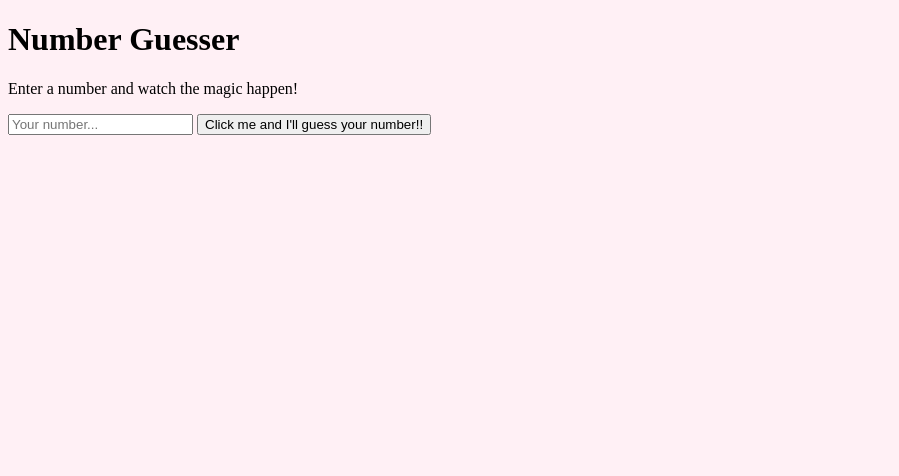
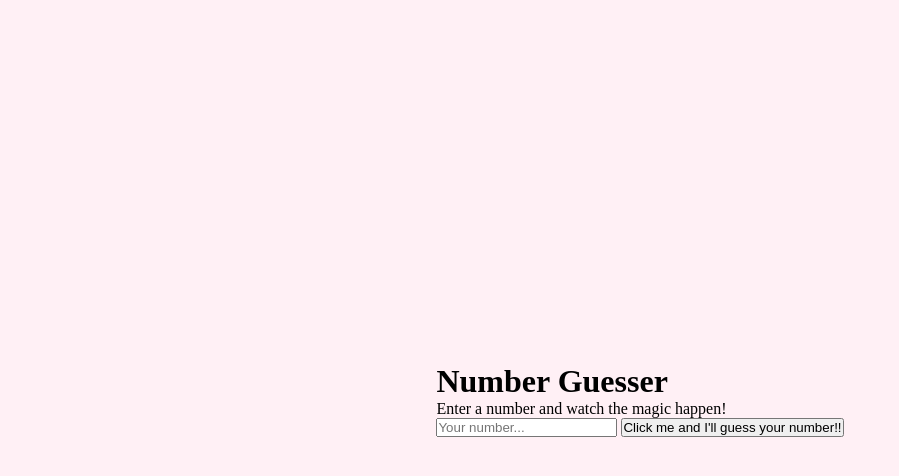
Before and after one commit to sazzh/number-guesser, a plain HTML site: page index.html in a window 1280 px wide. Shown: the whole page, without its empty margins (0-899 px from the left). Drawn offline with Linux system fonts and the light colour scheme.

Commit message:
Update base styling

```diff
--- a/style.css
+++ b/style.css
@@ -2,8 +2,23 @@
     --loading-colour: aqua;
 }
 
+* {
+    box-sizing: border-box;
+    padding: 0;
+    margin: 0;
+    outline: none;
+}
+
 body {
     background-color: lavenderblush;
+    justify-content: center;
+    align-items: center;
+    height: 100vh;
+    display: flex;
+}
+
+.container {
+
 }
 
 .loading-bar {
```
